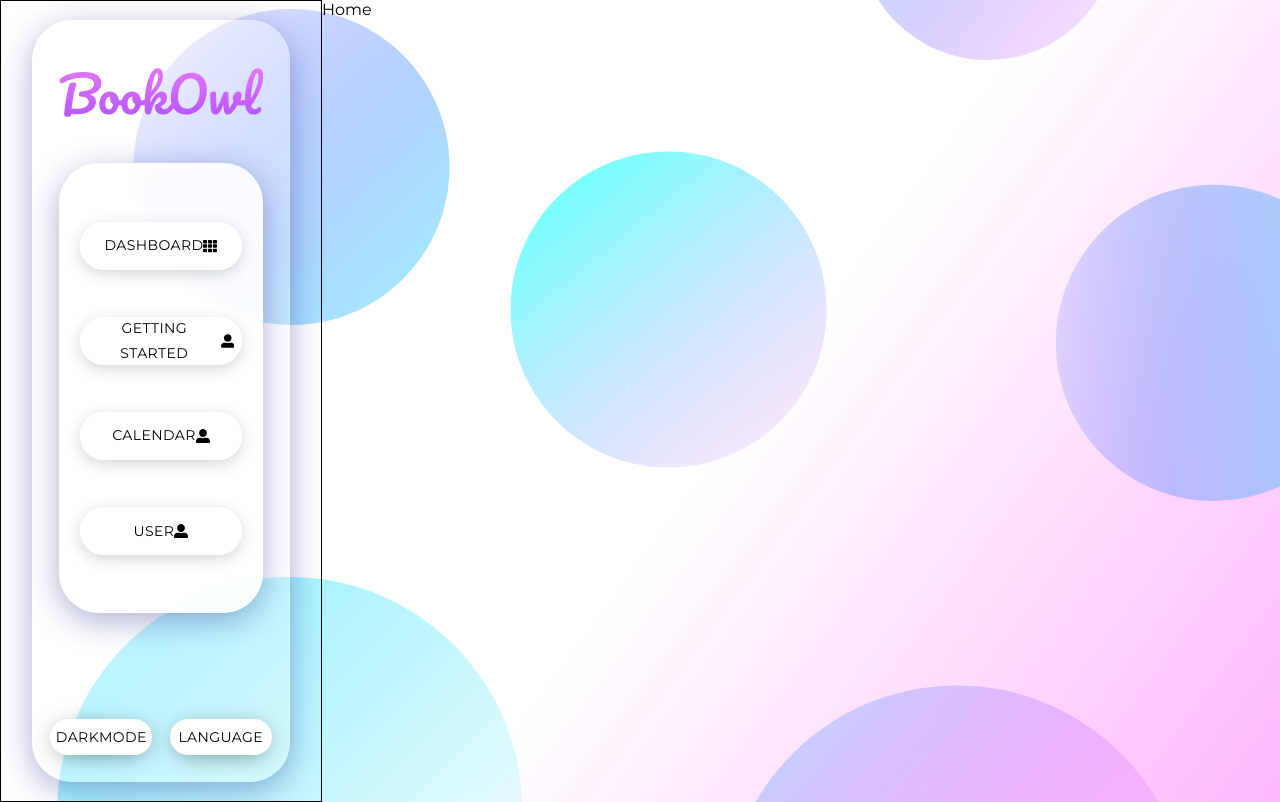
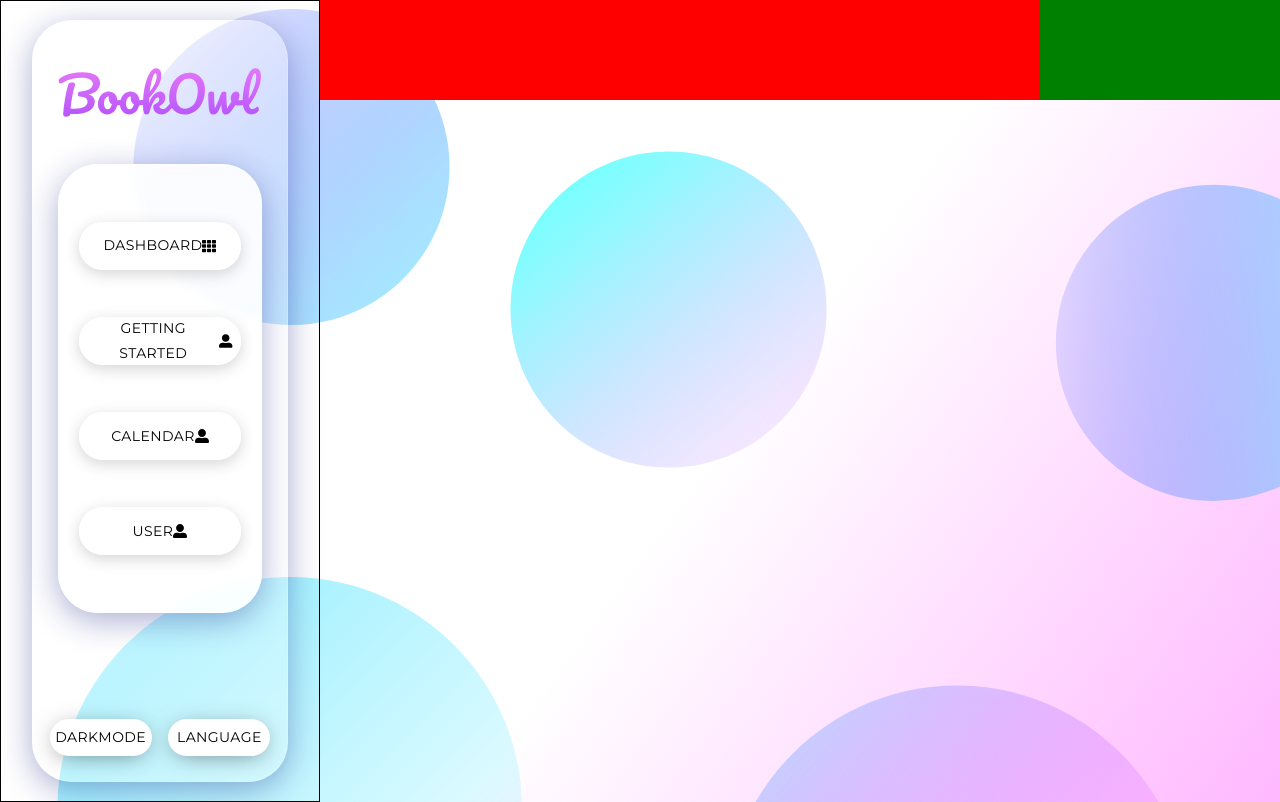
Before and after one commit to michal-sternik/readmate, a React (Create React App) app: page / in a window 1280 px wide. Built offline with nearby package versions, Linux system fonts and the light colour scheme; no server answers.

Commit message:
fixed sidebar, started working on input

```diff
--- a/src/App.jsx
+++ b/src/App.jsx
@@ -1,5 +1,5 @@
 import React, { useState } from 'react'
-import Search from './components/Search'
+import Search from './components/Search/Search'
 import BookList from './components/BookList'
 import './App.css'
 import {BrowserRouter, Route, Routes} from 'react-router-dom'
--- a/src/components/Home.jsx
+++ b/src/components/Home.jsx
@@ -1,9 +1,10 @@
 import React from 'react';
+import Search from './Search/Search'
 
 const Home = () => {
     return (
         <div>
-          Home
+          <Search/>
         </div>
     );
 };
--- /dev/null
+++ b/src/components/Search/Search.css
@@ -0,0 +1,19 @@
+.search-and-login{
+    display: flex;
+    flex-direction: row;
+    width: calc(100vw - 25vw);
+    height: 100px;
+    /* background-color: aqua; */
+    justify-content: space-around;
+
+}
+
+.search-bar{
+    flex: 3;
+    /* width: 100%; */
+    background-color: red;
+}
+.auth-section{
+    flex: 1;
+    background-color: green;
+}
--- a/src/components/Search.jsx
+++ b/src/components/Search/Search.jsx
@@ -1,6 +1,7 @@
 import React, { useState } from 'react'
 import { useEffect } from 'react'
 import axios from 'axios'
+import './Search.css'
 
 const Search = ({setBookList}) => {
 
@@ -21,7 +22,13 @@ const Search = ({setBookList}) => {
   },[searchQuery]);
 
   return (
-    <input type='text' placeholder='Enter book title...' onChange={handleChange} value={searchQuery}></input>
+    // <input type='text' placeholder='Enter book title...' onChange={handleChange} value={searchQuery}></input>
+    <>
+      <div className='search-and-login'>
+        <div className='search-bar'></div>
+        <div className='auth-section'></div>
+      </div>
+    </>
   )
 }
 
--- a/src/components/Sidebar/Sidebar.css
+++ b/src/components/Sidebar/Sidebar.css
@@ -3,6 +3,7 @@
 }
 .App{
     display: flex;
+    width: 100%;
 }
 .container{
     /*position: fixed;*/
```
Also changed, not shown: src/App.css (line endings or trailing spaces).
